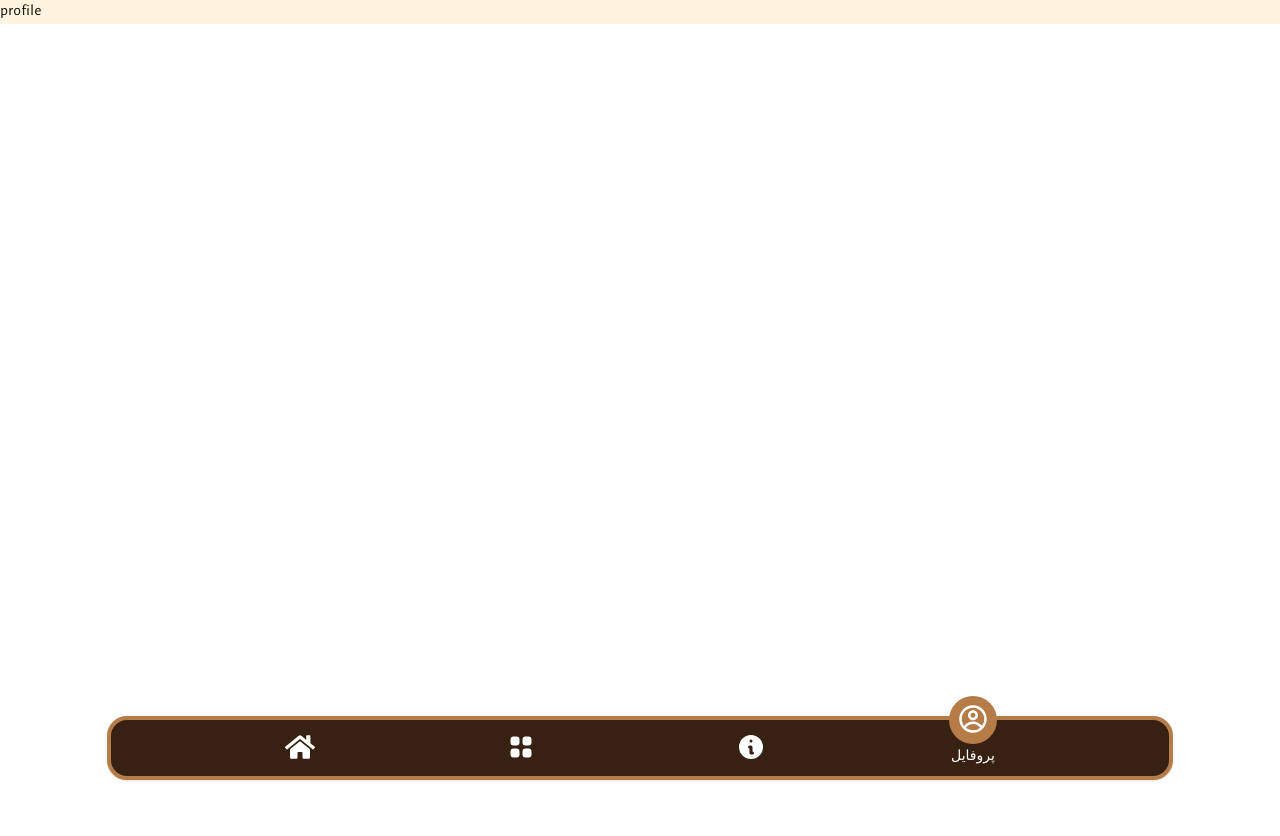
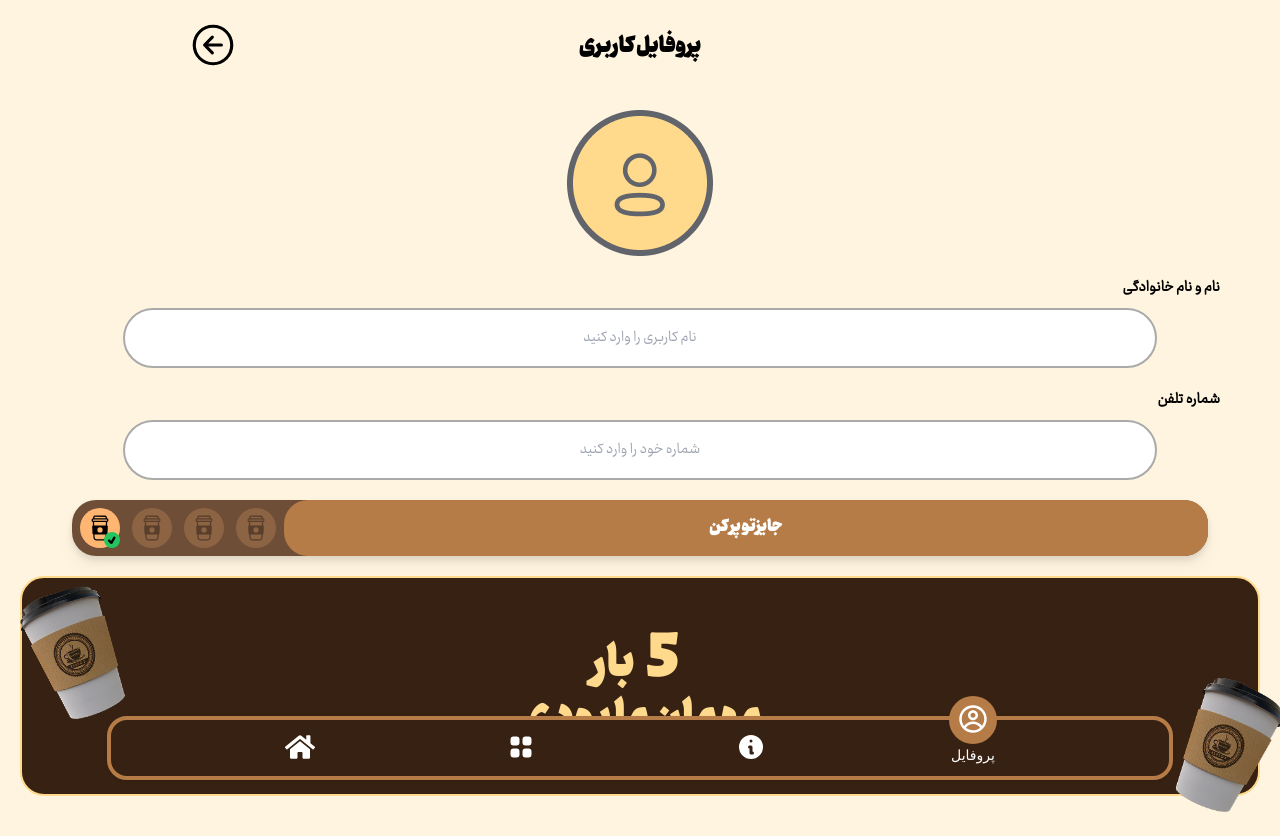
Before and after one commit to MPourmoghaddamZand/mistcoffee, a React (Vite) app: page /profile in a window 1280 px wide. Before the commit the page ends 800 px from the top, so only its background shows below. Built offline with nearby package versions, Linux system fonts and the light colour scheme.

Commit message:
Profile Compelete

```diff
--- a/src/App.jsx
+++ b/src/App.jsx
@@ -4,6 +4,7 @@ import { BrowserRouter, Route, Routes } from "react-router-dom";
 import Menu from "./pages/Menu";
 import Search from "./pages/Search";
 import { WithNavbar, WithoutNavbar } from "./components/utils/WithNavBar";
+import Profile from "./pages/Profile";
 
 const App = () => {
   return (
@@ -11,7 +12,7 @@ const App = () => {
       <Routes>
         <Route element={<WithNavbar />}>
           <Route path="/menu" element={<Menu />} />
-          <Route path="/profile" element={<>profile</>} />
+          <Route path="/profile" element={<Profile/>} />
           <Route path="/orders" element={<>orders</>} />
           <Route path="/about" element={<>about</>} />
           <Route path="/ordercallback" element={<>orderc</>} />
--- a/src/components/Layout/Product.jsx
+++ b/src/components/Layout/Product.jsx
@@ -1,6 +1,7 @@
 import React from "react";
 import esp from "/images/esp.png";
 import Button from "../utils/buttons/Button";
+import Toman from "../utils/Toman";
 
 const linierGradient =
   "linear-gradient(215deg, #513623 50%, #6A4A34 80%, #6F4E37 100%)";
@@ -9,21 +10,56 @@ const StyledEllipse5 = {
   boxShadow: "0px 0px 13px rgba(0, 0, 0, 0.60) inset",
 };
 
-const ProductBox = ({ title, detil, img, price }) => {
+const ProductBox = ({ title, detail, img, price }) => {
   return (
     <div className="bg-myprimary p-[3px] rounded-[32px] relative">
       <div className="bg-myhardbrown flex flex-col justify-between items-center round p-4 text-center h-64">
-        <div style={StyledEllipse5} className="w-4/5 drop-shadow-[0px_0px_2px_#000] bg-white rounded-full p-2 absolute -top-10">
+        <div
+          style={StyledEllipse5}
+          className="w-4/5 max-w-[140px] drop-shadow-[0px_0px_2px_#000] bg-white rounded-full p-2 absolute -top-10"
+        >
           <img className="aspect-square" src={img} alt="" />
         </div>
         <div className="pt-[9vh]"> {/* Space */} </div>
         <div>
           <h2 className="text-mybase font-black text-2xl">{title}</h2>
-          <h4 className="text-white/60 text-sm">{detil}</h4>
+          <h4 className="text-white/60 text-sm pt-1">{detail}</h4>
         </div>
         <div className="w-full">
-          <h3 className="text-mybase font-semibold text-2xl">{price}</h3>
-          <Button className="!py-1">Add to cart</Button>
+          <div>
+            <h3 className="text-mybase font-semibold text-2xl">{price}</h3>
+          </div>
+          <Button className="!py-1 !px-2 w-full"> افزودن به سبد خرید </Button>
+        </div>
+      </div>
+    </div>
+  );
+};
+
+const ProductBoxVertical = ({ title, detail, img, price }) => {
+  return (
+    <div className="bg-myprimary p-[3px] rounded-[32px] relative">
+      <div className="bg-myhardbrown flex flex-col justify-between items-center round p-4 text-right">
+        <div className="flex w-full">
+          <div className="w-full drop-shadow-[0px_0px_2px_#000] relative ">
+            <img
+              style={StyledEllipse5}
+              className="w-10/12 max-w-[140px] p-1 bg-white rounded-full absolute -top-[58px]"
+              src={img}
+              alt=""
+            />
+          </div>
+          <div className="text-white w-full flex flex-col gap-2">
+            <h1 className="text-3xl font-black">{title}</h1>
+            <h4 className="text-[#888]">{detail}</h4>
+          </div>
+        </div>
+        <div className="w-full flex justify-center items-center gap-5 mt-4">
+          <div className="flex gap-1 pl-2 pt-2 justify-center items-center">
+            <Toman />
+            <h3 className="text-myneutral font-bold text-4xl">{price}</h3>
+          </div>
+          <Button className="!py-2 !w-1/2 mr-0">{"افزودن به سبد خرید"}</Button>
         </div>
       </div>
     </div>
@@ -32,12 +68,12 @@ const ProductBox = ({ title, detil, img, price }) => {
 
 const Product = () => {
   return (
-    <div className="grid grid-cols-2 gap-5 gap-y-12 p-5 pt-20">
+    <div className="flex flex-col gap-12 p-5 pt-10">
       {[0, 1, 2, 3].map((item, index) => {
         return (
-          <ProductBox
-            title={"item1"}
-            detil={"Lorem ipsum dolor sit "}
+          <ProductBoxVertical
+            title={"اسپرسو"}
+            detail={"لاین 60/40 عربیــــــکا در تعم "}
             price={90000}
             img={"/images/esp.png"}
           />
@@ -50,12 +86,12 @@ const Product = () => {
 export const ProductSearch = () => {
   return (
     <div className="flex">
-      <div className="flex flex-col gap-14 p-3 pt-10 flex-1" >
+      <div className="flex flex-col gap-14 p-3 pt-10 flex-1">
         {[0, 1, 2, 3].map((item, index) => {
           return (
             <ProductBox
-              title={"item1"}
-              detil={"Lorem ipsum dolor sit"}
+              title={"اسپرسو"}
+              detail={"لاین 60/40 عربیــــــکا در تعم "}
               price={90000}
               img={"/images/esp.png"}
             />
@@ -66,8 +102,8 @@ export const ProductSearch = () => {
         {[0, 1, 2, 3].map((item, index) => {
           return (
             <ProductBox
-              title={"item2"}
-              detil={"Lorem ipsum dolor sit amet consectetur "}
+              title={"اسپرسو"}
+              detail={"لاین 60/40 عربیــــــکا در تعم "}
               price={90000}
               img={"/images/esp.png"}
             />
--- a/src/components/navbar/SecNavbar.jsx
+++ b/src/components/navbar/SecNavbar.jsx
@@ -2,7 +2,7 @@ import React from 'react'
 import { IoArrowBackCircleOutline } from 'react-icons/io5'
 import { Link } from 'react-router-dom'
 
-const SecNavbar = ({ title , path }) => {
+const SecNavbar = ({ title , path='/menu' }) => {
     return (
         <nav className='grid grid-cols-3 place-items-center'>
             <div>
--- /dev/null
+++ b/src/components/utils/Toman.jsx
@@ -0,0 +1,9 @@
+const Toman = ({ size = 24 }) => (
+  <img
+    style={{ width: size, height: size }}
+    src="/toman.svg"
+    alt="تومان"
+  />
+);
+
+export default Toman;
--- a/src/components/utils/inputs/Input.jsx
+++ b/src/components/utils/inputs/Input.jsx
@@ -7,7 +7,7 @@ const Input = ({ placeholder, className = '', icon }) => {
         className={`flex justify-center items-center gap-2 bg-white text-right px-5 py-4 rounded-full w-10/12 m-auto border-2 border-[#aaa] ${className}`}
       >
         <input
-          className="all-unset flex-1 w-full"
+          className="text-center outline-none flex-1 w-full"
           type="text"
           placeholder={placeholder}
           />
--- /dev/null
+++ b/src/components/utils/inputs/InputLable.jsx
@@ -0,0 +1,13 @@
+import React from "react";
+import Input from "./Input";
+
+const InputLable = ({ title, placeholder , className="" }) => {
+  return (
+    <div className="flex flex-col items-end gap-2 w-full">
+      <label className="pr-10 font-[700]"> {title} </label>
+      <Input placeholder={placeholder} className={className} />
+    </div>
+  );
+};
+
+export default InputLable;
--- a/src/index.css
+++ b/src/index.css
@@ -1,6 +1,13 @@
 @tailwind base;
 @tailwind components;
 @tailwind utilities;
+
+
+
+
+*{
+    @apply select-none
+}
 
 @font-face {
     font-family: 'ray';
@@ -33,6 +40,10 @@
 
 * {
     @apply font-rayreg
+}
+
+.dirr{
+    direction: rtl;
 }
 
 .font-black , .font-bold{
--- /dev/null
+++ b/src/pages/Profile.jsx
@@ -0,0 +1,57 @@
+import React from "react";
+import SecNavbar from "../components/navbar/SecNavbar";
+import Reward from "../components/Layout/Reward";
+import InputLable from "../components/utils/inputs/InputLable";
+
+const NumberOfPurchace = ({ number }) => {
+  return (
+    <div className="p-12 w-full bg-myhardbrown rounded-3xl border-2 border-mybase relative">
+      <h3 className="font-black text-center text-mybase text-5xl dirr">
+        <span className="font-black text-7xl px-2">
+          {"   "}
+          {number}{" "}
+        </span>
+        بار
+        <br />
+        مهمان ما بودی
+      </h3>
+      <img
+        className="absolute top-0 left-0 w-28 -rotate-45"
+        src={"/images/cup.png"}
+        alt="Cup"
+      />
+      <img
+        className="absolute -bottom-5 -right-7 w-28"
+        src={"/images/cup.png"}
+        alt="Cup"
+      />
+    </div>
+  );
+};
+
+const Profile = () => {
+  return (
+    <div className="w-full min-h-screen h-full bg-myback relative py-5">
+      <SecNavbar title={"پروفایل کاربری"} />
+      <div className="w-full m-auto mt-5  p-5 flex flex-col items-center gap-5">
+        <div>
+          <img src="/ProfImage.png" alt="" />
+        </div>
+        <InputLable
+          title={"نام  و نام خانوادگی"}
+          placeholder={"نام کاربری را وارد کنید"}
+          className="py-1"
+        />
+        <InputLable
+          title={"شماره تلفن"}
+          placeholder={"شماره خود را وارد کنید"}
+          className="py-1"
+        />
+        <Reward />
+        <NumberOfPurchace number={5} />
+      </div>
+    </div>
+  );
+};
+
+export default Profile;
--- a/tailwind.config.js
+++ b/tailwind.config.js
@@ -27,9 +27,9 @@ export default {
         ray: 'ray',
         rayreg: 'ray-reg',
       },
-       backgroundImage: {
-        'hero-cafe': "url('public/hero.webp')",
-      }
+      backgroundImage: {
+  'hero-cafe': "url('/hero.webp')",
+}
     },
   },
   plugins: [],
```
Also changed, not shown: public/ProfImage.png (added), public/toman.svg (added).
